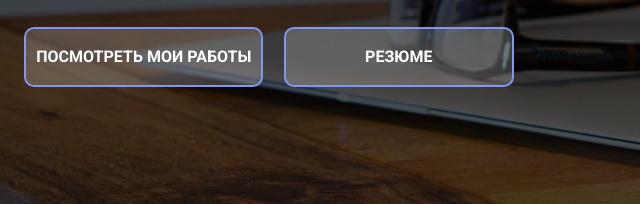
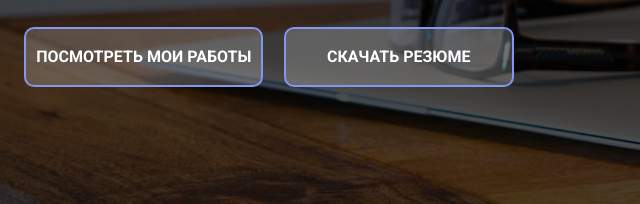
Before and after one commit to BohdanKadenskyi/Portfolio, a website: page src/index.html in a window 1280 px wide. Shown: the part 381-585 px from the top of the page, 71-711 px from the left. Drawn offline with nearby package versions, Linux system fonts and the light colour scheme; files that its build step writes are made by us from their sources.

Commit message:
change cv

```diff
--- a/src/html/banner.html
+++ b/src/html/banner.html
@@ -22,11 +22,12 @@
               >посмотреть мои работы
             </a>
             <a
-              href="../images/CV.pdf"
+              href="../images/Резюме_Каденский.pdf"
               class="banner__btn btn--download"
+              download
               target="_blank"
               aria-label="Download my resume"
-              >резюме
+              >Скачать резюме
             </a>
           </div>
         </div>
```
Also changed, not shown: 2 other files.
